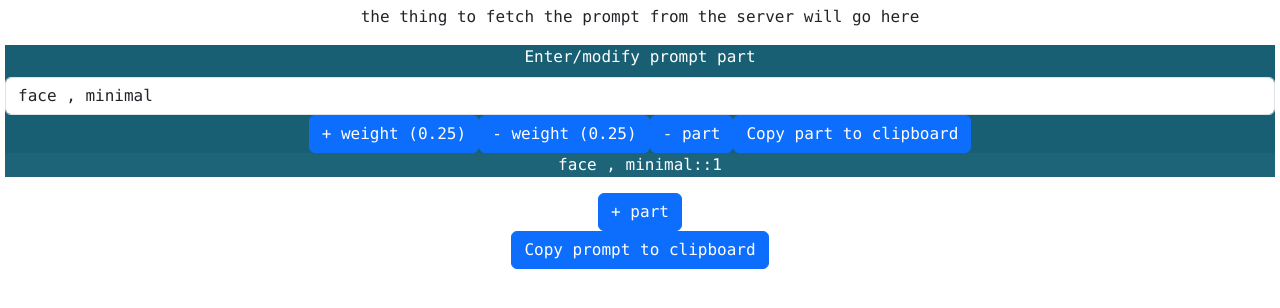
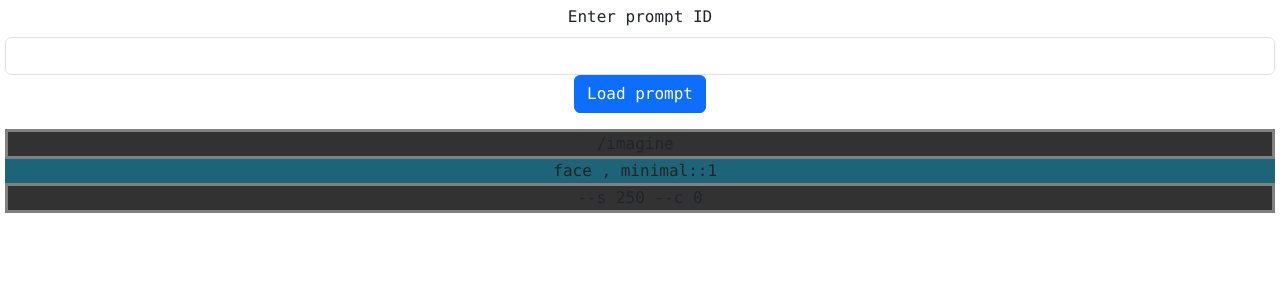
Before and after one commit to pat-thomas/horizon, a React (Vite) app in the folder app/: page /builder in a window 1280 px wide. Shown: the top 308 px of the page. Built offline with nearby package versions, Linux system fonts and the light colour scheme.

Commit message:
more wip on ui

```diff
--- a/app/package.json
+++ b/app/package.json
@@ -15,6 +15,7 @@
   },
   "dependencies": {
     "@reduxjs/toolkit": "^1.8.1",
+    "axios": "^1.6.0",
     "bootstrap": "^5.3.2",
     "connected-react-router": "^6.9.3",
     "react": "^18.2.0",
@@ -56,5 +57,6 @@
       "react/jsx-no-target-blank": "off"
     }
   },
-  "prettier": "prettier-config-nick"
+  "prettier": "prettier-config-nick",
+  "proxy": "http://127.0.0.1:5000"
 }
--- a/app/src/features/promptBuilder/PromptBuilder.tsx
+++ b/app/src/features/promptBuilder/PromptBuilder.tsx
@@ -7,13 +7,15 @@ import {
   decrementPartWeight,
   updateSettingWeightDifference,
   updateSettingStyle,
-  updateSettingChaos
+  updateSettingChaos,
+  loadPrompt
 } from "./promptBuilderSlice"
 import styles from "./PromptBuilder.module.css"
 import Button from "react-bootstrap/Button"
 import Badge from "react-bootstrap/Badge"
 import Stack from "react-bootstrap/Stack"
 import Form from "react-bootstrap/Form"
+import { useState } from 'react'
 
 const rgbStr = ({r, g, b}) => {
   return `rgb(${r}, ${g}, ${b})`
@@ -137,11 +139,16 @@ const Settings = () => {
 
 const FetchPrompt = () => {
   const dispatch = useAppDispatch()
+  const [idInputState, setIdInputState] = useState('');
   //const loadedPrompts = useAppSelector((state) => state.promptBuilder.loadedPrompts)
   return (
-    <div>
-      <p>the thing to fetch the prompt from the server will go here</p>
-    </div>
+    <Form>
+      <Form.Group className="mb-3" controlId="Prompt.Id">
+        <Form.Label>Enter prompt ID</Form.Label>
+        <Form.Control type="text" onChange={(e) => setIdInputState(e.target.value)} value={idInputState} />
+        <Button onClick={() => dispatch(loadPrompt(idInputState))}>Load prompt</Button>
+      </Form.Group>
+    </Form>
   )
 }
 
@@ -177,15 +184,17 @@ const renderBuilder = (parts, uiConfig) => {
     settings,
     fetchPrompt,
     partBuilder,
+    output,
     copyPrompt
   } = uiConfig;
   const builderProps = { parts: parts };
   return (
     <div>
       { fetchPrompt.show && <FetchPrompt /> }
-      { settings.show && <Settings /> }
+      { settings.show    && <Settings /> }
       { partBuilder.show && <PartBuilder { ...builderProps } /> }
-      { copyPrompt.show && <CopyPrompt /> }
+      { output.show      && <Output /> }
+      { copyPrompt.show  && <CopyPrompt /> }
     </div>
   )
 }
@@ -201,10 +210,13 @@ export function PromptBuilder() {
       show: false
     },
     partBuilder: {
+      show: false
+    },
+    output: {
       show: true
     },
     copyPrompt: {
-      show: true
+      show: false
     }
   })
 }
--- a/app/src/features/promptBuilder/promptBuilderSlice.ts
+++ b/app/src/features/promptBuilder/promptBuilderSlice.ts
@@ -1,6 +1,7 @@
 import { createAsyncThunk, createSlice, PayloadAction } from "@reduxjs/toolkit"
 import { RootState, AppThunk } from "../../app/store"
-import { PromptPart } from "../../app/types";
+import { PromptPart } from "../../app/types"
+import axios from 'axios'
 
 export interface PromptBuilderState {
   parts: [PromptPart]
@@ -81,7 +82,22 @@ export const promptBuilderSlice = createSlice({
       const index = action.payload.index
       const part = state.parts[index]
       state.parts[index].weight -= weightDifference
-    }
+    },
+    loadPrompt: (state, action) => {
+      const promptId = action.payload
+      //const path = `http://127.0.0.1:5000/prompt/${promptId}`
+      const path = `/prompt/${promptId}`
+      console.log(`about to fetch prompt at path ${path}`)
+      axios.get(path)
+        .then(response => {
+          console.log('got a repsonse')
+          console.log(response)
+        })
+        .catch(error => {
+          console.log('found an error')
+          console.error(error)
+        })
+    },
   },
 })
 
@@ -93,7 +109,8 @@ export const {
   decrementPartWeight,
   updateSettingWeightDifference,
   updateSettingStyle,
-  updateSettingChaos
+  updateSettingChaos,
+  loadPrompt
 } = promptBuilderSlice.actions
 
 export default promptBuilderSlice.reducer
```
Also changed, not shown: 1 other file (tests, documents, lock files or other folders).
